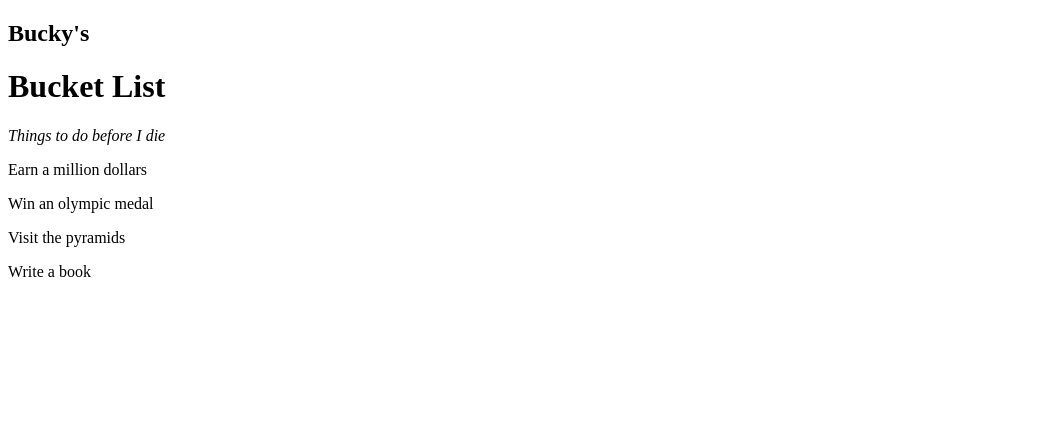
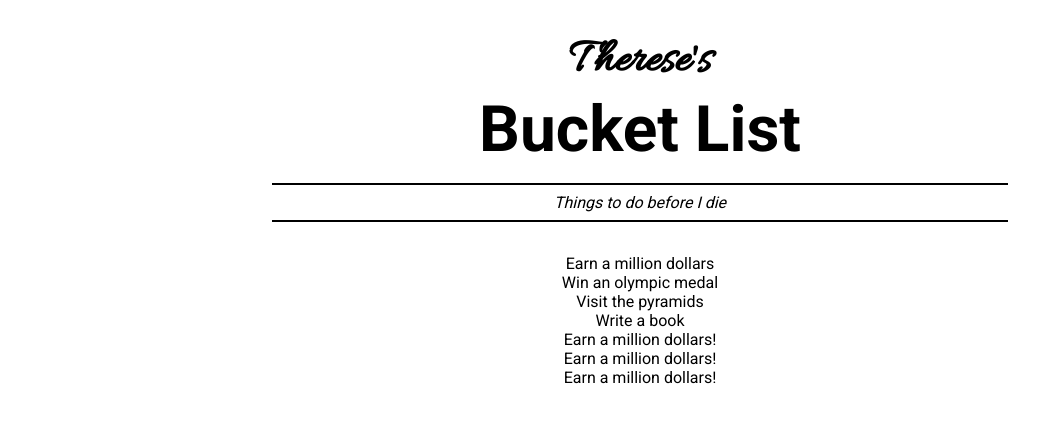
Before and after one commit to kw222mi/bucket-list, a plain HTML site: page exercise-bucket-list-main/index.html in a window 1280 px wide. Shown: the whole page, without its empty margins (0-1063 px from the left). Drawn offline with Linux system fonts and the light colour scheme.

Commit message:
change header

```diff
--- a/exercise-bucket-list-main/index.html
+++ b/exercise-bucket-list-main/index.html
@@ -10,7 +10,7 @@
       href="https://fonts.googleapis.com/css2?family=Allura&family=Roboto:wght@400;700&display=swap"
       rel="stylesheet"
     />
-    <link rel="stylesheet" href="index.css" />
+    <link rel="stylesheet" href="style.css" />
   </head>
   <body>
     <h2 class="owner">Bucky's</h2>
--- a/exercise-bucket-list-main/index2.js
+++ b/exercise-bucket-list-main/index2.js
@@ -30,4 +30,22 @@ list.innerHTML=newInnerHtmlString
 let list = document.querySelector(".list")
 list.insertAdjacentHTML("beforeend", "<p>Win an olympic medal</p>")
 
+addWithLoop ()
+
+let children = list.childNodes
+console.log(children)
+
+let header = document.querySelector("h2")
+header.innerHTML = "Therese's"
+
+
 }
+
+function addWithLoop () {
+    for (let i= 0; i<3; i++) {
+    const node = document.createElement("p")
+    const textnode2 = document.createTextNode("Earn a million dollars!")
+    node.appendChild(textnode2)
+   document.body.appendChild(node)
+}
+}
```
